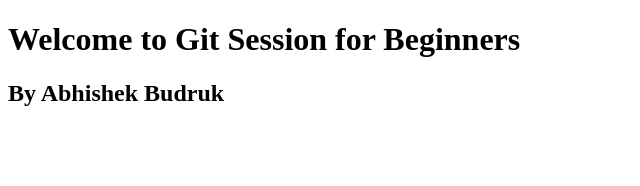
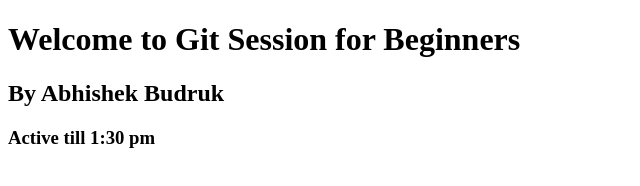
Before and after one commit to abhishekbudruk007/git_sesssion, a plain HTML site: page index.html in a window 1280 px wide. Shown: the whole page, without its empty margins (0-640 px from the left). Drawn offline with Linux system fonts and the light colour scheme.

Commit message:
h3 tag is added to new_branch_1

```diff
--- a/index.html
+++ b/index.html
@@ -6,6 +6,7 @@
 <body>
 	<h1>Welcome to Git Session for Beginners</h1>
 	<h2> By Abhishek Budruk</h2>
+	<h3> Active till 1:30 pm</h3>
 
 </body>
 </html>
```
